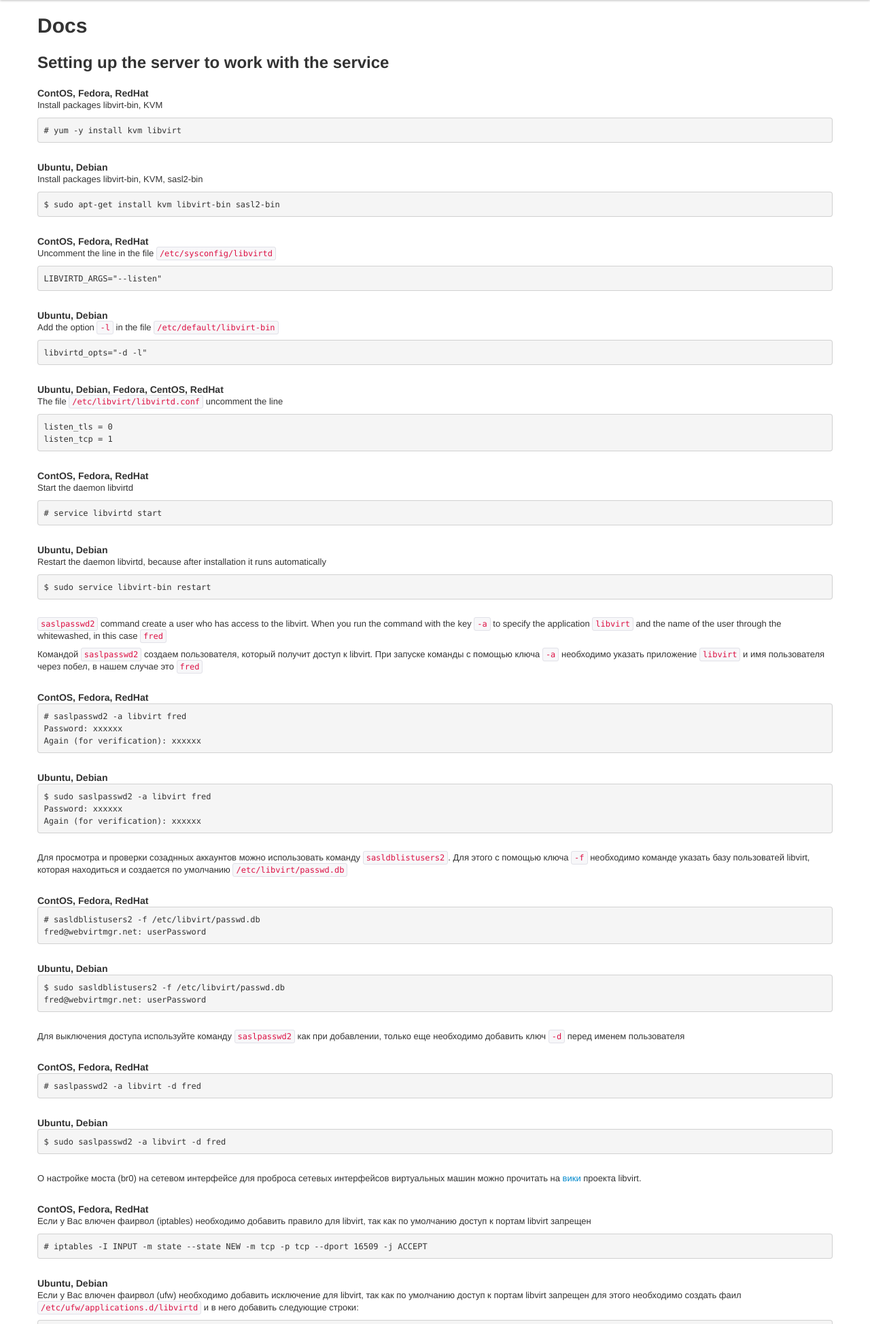
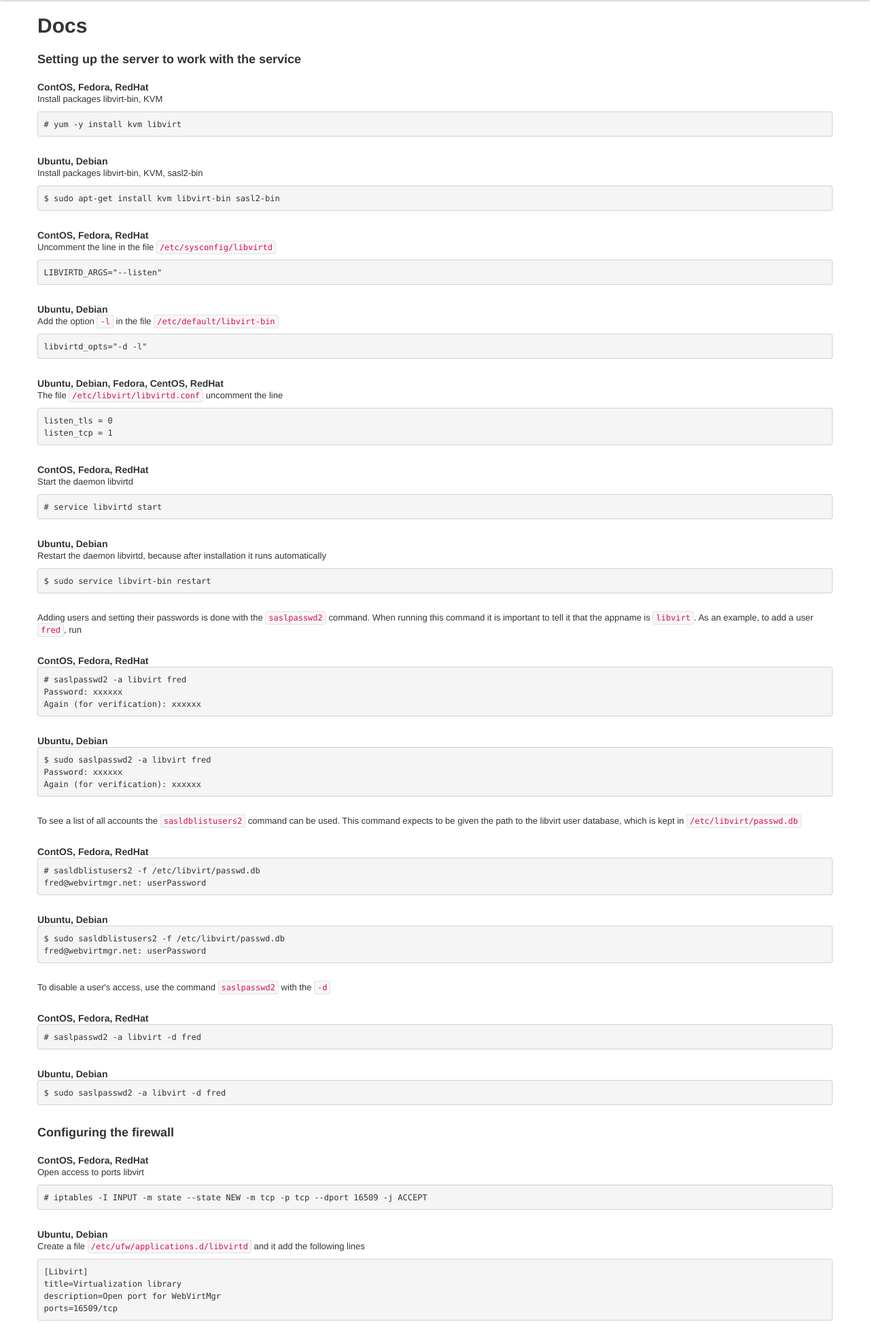
Before and after one commit to retspen/virtmgr, a Django app: template templates/docs.html in a window 1280 px wide. Shown: the part 40-1988 px from the top of the page at 68% size. Run offline with Django 3.2, Linux system fonts and the light colour scheme; the template is opened without the code that fills it, so the values that code supplies are empty.

Commit message:
fix translate template

```diff
--- a/templates/base.html
+++ b/templates/base.html
@@ -6,8 +6,8 @@
     <meta name="viewport" content="width=device-width, initial-scale=1.0">
     <meta name='yandex-verification' content='483f16ffaf876d7d' />
     <meta name="google-site-verification" content="D3zKGm9haWWk4GzKppFrVrdNyWaZE4ujH1J8bE--UAM" />
-    <meta name="description" content="Web Virtual Manager Machine" />
-    <meta name="keywords" content="web kvm, web libvirt, web virt-manager, web virt manager, kvm, libvirt, libvirt web interface, libvirt web frontend, libvirt web admin, libvirt web management, virt-manager, kvm web interface, kvm web panel, kvm web panel, kvm web manager, kvm web console" />
+    <meta name="description" content="WebVirtMgr is a libvirt-based Web interface for managing virtual machines" />
+    <meta name="keywords" content="виртуализация, виртуализация серверов, виртуальные машины, виртуалки, консолидация серверов, web kvm, web libvirt, web virt-manager, web virt manager, kvm, libvirt, libvirt web interface, libvirt web frontend, libvirt web admin, libvirt web management, virt-manager, kvm web interface, kvm web panel, kvm web panel, kvm web manager, kvm web console" />
     <meta name="author" content="Anatoliy Guskov">
     {% load i18n %}
     <link href="/media/css/bootstrap.css" rel="stylesheet">
--- a/templates/docs.html
+++ b/templates/docs.html
@@ -4,7 +4,8 @@
 <div class="container">
 <h1>{% trans "Docs" %}</h1>
 <br>
-<h2>{% trans "Setting up the server to work with the service" %}</h2>	<br>
+<h3>{% trans "Setting up the server to work with the service" %}</h3>
+<br>
 <h4>ContOS, Fedora, RedHat</h4>
 <p>{% trans "Install packages libvirt-bin, KVM" %}</p>
 <pre>
@@ -48,8 +49,7 @@ listen_tcp = 1
 $ sudo service libvirt-bin restart
 </pre>
 <br>
-<p>{% trans "<code>saslpasswd2</code> command create a user who has access to the libvirt. When you run the command with the key <code>-a</code> to specify the application <code>libvirt</code> and the name of the user through the whitewashed, in this case <code>fred</code>" %}</p>
-<p>Командой <code>saslpasswd2</code> создаем пользователя, который получит доступ к libvirt. При запуске команды с помощью ключа <code>-a</code> необходимо указать приложение <code>libvirt</code> и имя пользователя через побел, в нашем случае это <code>fred</code></p>
+<p>{% trans "Adding users and setting their passwords is done with the <code>saslpasswd2</code> command. When running this command it is important to tell it that the appname is <code>libvirt</code>. As an example, to add a user <code>fred</code>, run" %}</p>
 <br>
 <h4>ContOS, Fedora, RedHat</h4>
 <pre>
@@ -65,7 +65,7 @@ Password: xxxxxx
 Again (for verification): xxxxxx
 </pre>
 <br>
-<p>Для просмотра и проверки созаднных аккаунтов можно использовать команду <code>sasldblistusers2</code>. Для этого с помощью ключа <code>-f</code> необходимо команде указать базу пользоватей libvirt, которая находиться и создается по умолчанию <code>/etc/libvirt/passwd.db</code></p>
+<p>{% trans "To see a list of all accounts the <code>sasldblistusers2</code> command can be used. This command expects to be given the path to the libvirt user database, which is kept in <code>/etc/libvirt/passwd.db</code>" %}</p>
 <br>
 <h4>ContOS, Fedora, RedHat</h4>
 <pre>
@@ -79,7 +79,7 @@ $ sudo sasldblistusers2 -f /etc/libvirt/passwd.db
 fred@webvirtmgr.net: userPassword
 </pre>
 <br>
-<p>Для выключения доступа используйте команду <code>saslpasswd2</code> как при добавлении, только еще необходимо добавить ключ <code>-d</code> перед именем пользователя</p>
+<p>{% trans "To disable a user's access, use the command <code>saslpasswd2</code> with the <code>-d</code>" %}</p>
 <br>
 <h4>ContOS, Fedora, RedHat</h4>
 <pre>
@@ -91,28 +91,28 @@ fred@webvirtmgr.net: userPassword
 $ sudo saslpasswd2 -a libvirt -d fred
 </pre>
 <br>
-<p>О настройке моста (br0) на сетевом интерфейсе для проброса сетевых интерфейсов виртуальных машин можно прочитать на <a href="http://wiki.libvirt.org/page/Networking#Bridged_networking_.28aka_.22shared_physical_device.22.29">вики</a> проекта libvirt.</p>
-<br />
+<h3>{% trans "Configuring the firewall" %}</h3>
+<br>
 <h4>ContOS, Fedora, RedHat</h4>
-<p>Если у Вас влючен фаирвол (iptables) необходимо добавить правило для libvirt, так как по умолчанию доступ к портам libvirt запрещен</p>
+<p>{% trans "Open access to ports libvirt" %}</p>
 <pre>
 # iptables -I INPUT -m state --state NEW -m tcp -p tcp --dport 16509 -j ACCEPT
 </pre>
 <br>
 <h4>Ubuntu, Debian</h4>
-<p>Если у Вас влючен фаирвол (ufw) необходимо добавить исключение для libvirt, так как по умолчанию доступ к портам libvirt запрещен для этого необходимо создать фаил <code>/etc/ufw/applications.d/libvirtd</code> и в него добавить следующие строки:</p>
+<p>{% trans "Create a file <code>/etc/ufw/applications.d/libvirtd</code> and it add the following lines" %}</p>
 <pre>
 [Libvirt]
 title=Virtualization library
-description=Open port for WebVirtMgr.
+description=Open port for WebVirtMgr
 ports=16509/tcp
 </pre>
-<p>Добавляем правило в цепочку фаирвола</p>
+<p>{% trans "Add a firewall rule in the chain" %}</p>
 <pre>
 $ sudo ufw allow from any to any app Libvirt
 </pre>
 <br>
-<h4>{% trans "Test connection" %}</h4>
+<h3>{% trans "Test connection" %}</h3>
 <p>{% trans "Before you add the ip address of your server in the control center perform the following test" %}</p>
 <pre>
 $ virsh -c qemu+tcp://{% trans "<strong>IP_address</strong>" %}/system nodeinfo
--- a/templates/features.html
+++ b/templates/features.html
@@ -4,6 +4,6 @@
 	<div class="container">
 	<h1>{% trans "Features" %}</h1>
 	<br>
-	<h4><font color="broun">WebVirtMgr</font> создавался как централизованное средство управления виртуальными машинами через веб браузер для личного использования. Проект является абсолютно бесплатным и разрабатывается в свободное от работы время.</h4>
+	<h4><font color="broun">WebVirtMgr</font> {% trans "created as a centralized tool for managing virtual machines through a web browser for personal use. The project is absolutely free and is developed in free time." %}</h4>
 	<br>
 {% endblock %}
```
Also changed, not shown: templates/index.html (+0 -17 lines), locale/ru/LC_MESSAGES/django.po, 1 other file.
